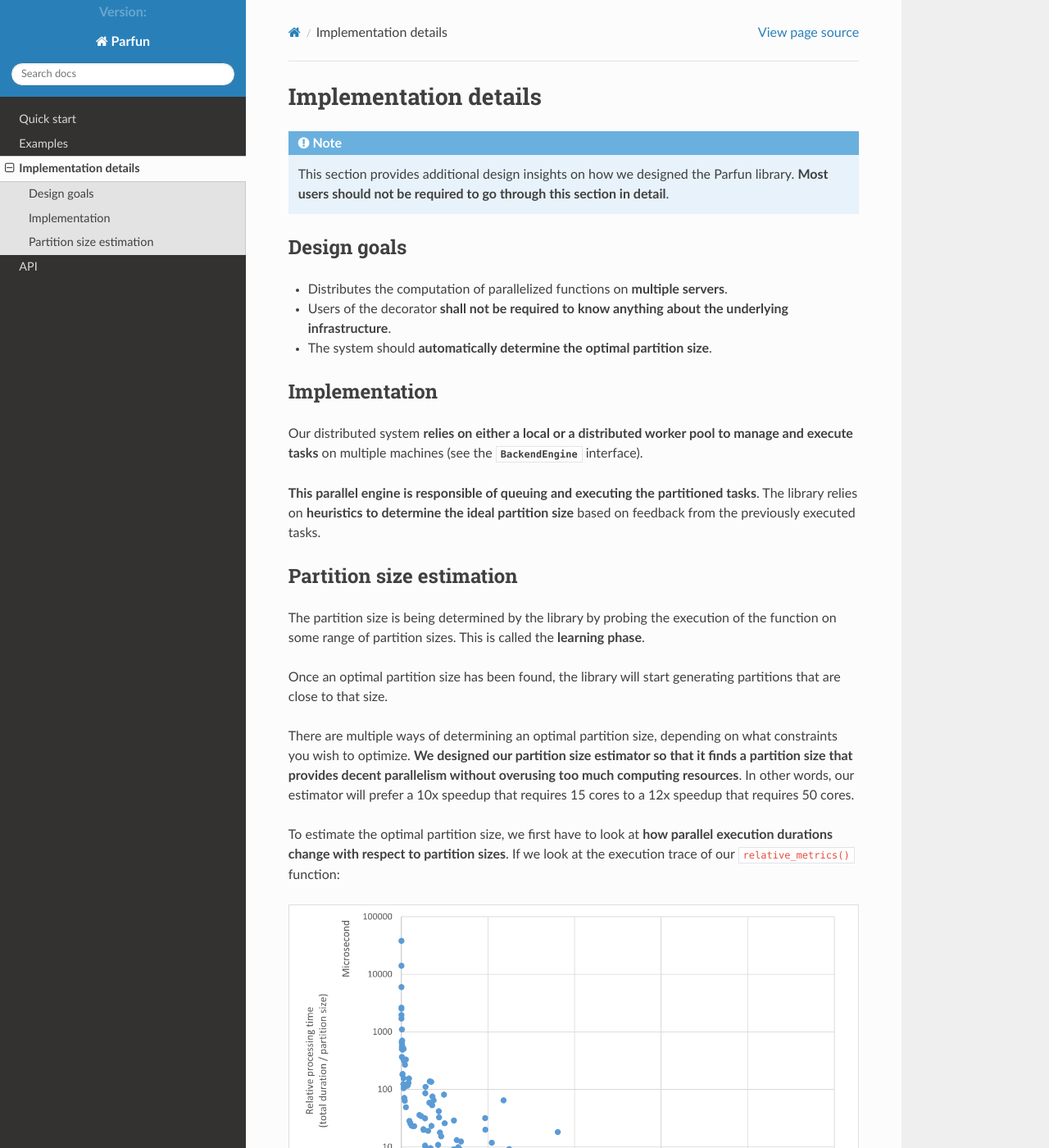
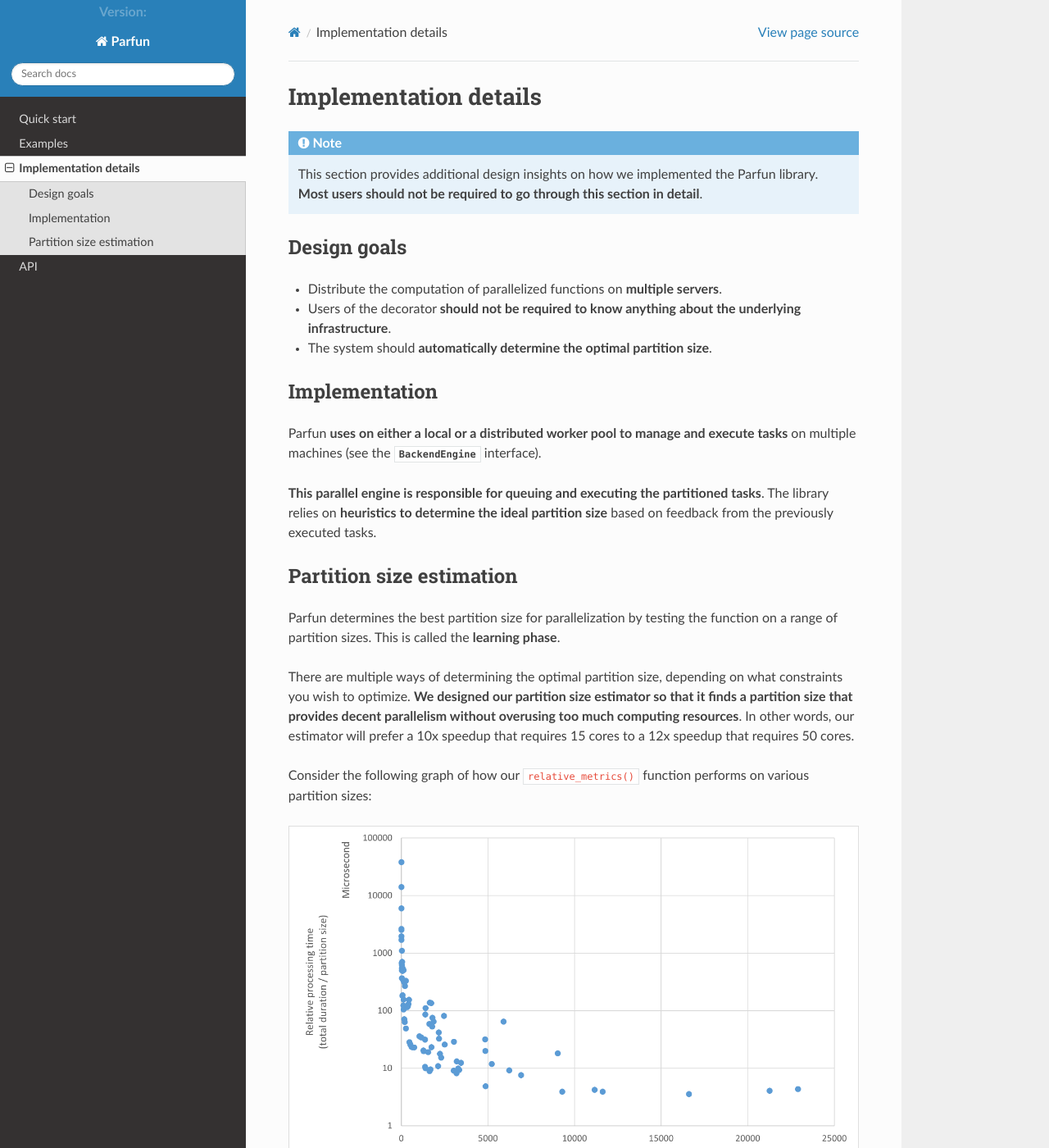
Before and after one commit to Citi/parfun, a Sphinx documentation site: the page built from docs/source/tutorials/implementation_details.rst, in a window 1280 px wide and 1400 px high. Shown: the whole window at 82% size. Built offline with Sphinx 7.4.7 and the Read the Docs theme 3.1.0, drawn with Linux system fonts in a browser that asks for light colours; the version number could not be read and is left out; some of the changed text lies outside the part shown.

Commit message:
implementation details
Signed-off-by: magniloquency <197707854+magniloquency@users.noreply.github.com>

```diff
--- a/docs/source/tutorials/implementation_details.rst
+++ b/docs/source/tutorials/implementation_details.rst
@@ -3,50 +3,47 @@
 
 .. note::
 
-    This section provides additional design insights on how we designed the Parfun library. **Most users should not be
+    This section provides additional design insights on how we implemented the Parfun library. **Most users should not be
     required to go through this section in detail**.
 
 
 Design goals
 ------------
 
-* Distributes the computation of parallelized functions on **multiple servers**.
-* Users of the decorator **shall not be required to know anything about the underlying infrastructure**.
+* Distribute the computation of parallelized functions on **multiple servers**.
+* Users of the decorator **should not be required to know anything about the underlying infrastructure**.
 * The system should **automatically determine the optimal partition size**.
 
 
 Implementation
 --------------
 
-Our distributed system **relies on either a local or a distributed worker pool to manage and execute tasks** on multiple
+Parfun **uses on either a local or a distributed worker pool to manage and execute tasks** on multiple
 machines (see the :py:class:`~parfun.backend.mixins.BackendEngine` interface).
 
-**This parallel engine is responsible of queuing and executing the partitioned tasks**. The library relies on
+**This parallel engine is responsible for queuing and executing the partitioned tasks**. The library relies on
 **heuristics to determine the ideal partition size** based on feedback from the previously executed tasks.
 
 
 Partition size estimation
 -------------------------
 
-The partition size is being determined by the library by probing the execution of the function on some range of
-partition sizes. This is called the **learning phase**.
+Parfun determines the best partition size for parallelization by testing the function on a range of partition sizes.
+This is called the **learning phase**.
 
-Once an optimal partition size has been found, the library will start generating partitions that are close to that size.
-
-There are multiple ways of determining an optimal partition size, depending on what constraints you wish to optimize.
+There are multiple ways of determining the optimal partition size, depending on what constraints you wish to optimize.
 **We designed our partition size estimator so that it finds a partition size that provides decent parallelism without
 overusing too much computing resources**. In other words, our estimator will prefer a 10x speedup that requires 15 cores
 to a 12x speedup that requires 50 cores.
 
-To estimate the optimal partition size, we first have to look at **how parallel execution durations change with respect
-to partition sizes**. If we look at the execution trace of our ``relative_metrics()`` function:
+Consider the following graph of how our ``relative_metrics()`` function performs on various partition sizes:
 
 
 .. image:: images/partition_size_estimator_graph_1.png
 
 
-**We observe that the relative processing speed (i.e., the time to process one dataset row) drops dramatically with
-greater partition sizes, but stabilizes around a partition size of about 3000** (graph is log scale). This tells us that
+**We observe that the relative processing speed (i.e., the time to process one dataset row) drops dramatically as partition size
+increases, but stabilizes around a partition size of about 3000** (graph is log scale). This tells us that
 smaller partition sizes cause too much overhead (code initialization, input preprocessing ...), while partition sizes
 above a few thousands do not significantly reduce the overhead.
 
@@ -57,13 +54,12 @@
 .. image:: images/partition_size_estimator_graph_2.png
 
 
-Knowing these ``α`` and ``β`` parameters, the partition size estimator finds a partition size that satisfies these two
-constraints:
+Knowing ``α`` and ``β``, the partition size estimator finds a partition size that satisfies these two constraints:
 
 * **The function initialization time (** ``β`` **) should be less than 5% of the total execution time**. This ensures
-  that we are not parallelizing to much at the expense of computing resources.
+  that parallelization overhead is balanced with the actual processing time.
 
 * **The processing of a single partition should at least exceed the CPU time required to schedule the task**. There is
-  some non-measured overhead (IPC, OS task management) that will make parallelization of short tasks inefficient.
+  some unmeasured overhead (IPC, OS task management) that will make parallelization of short tasks inefficient.
 
-Based on these constraints, the estimator suggests a partition size of about 2000 for our example function.
+Based on these constraints, the estimator suggests a partition size of about 2000 for our example function (``relative_metrics()``).
```
